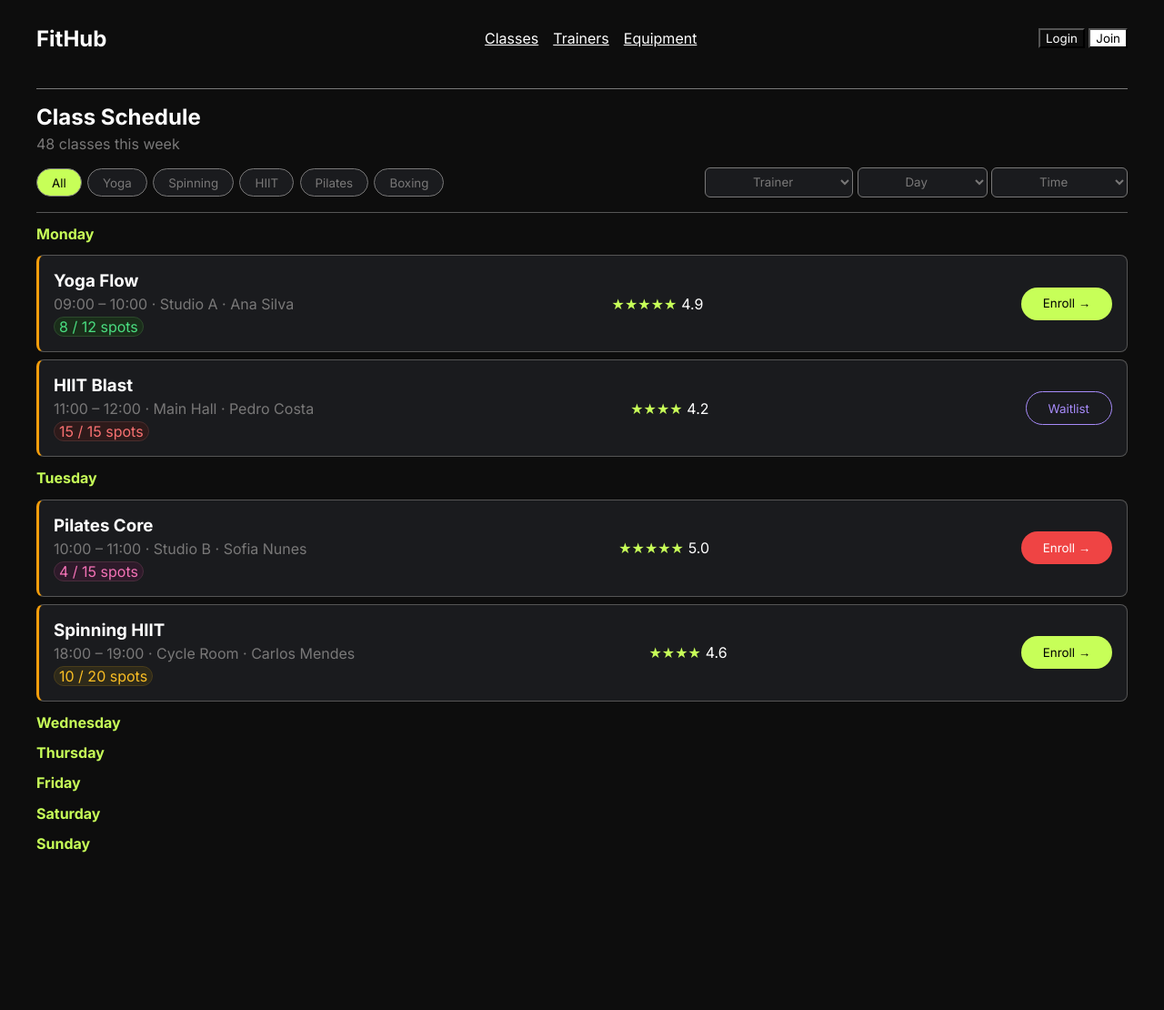
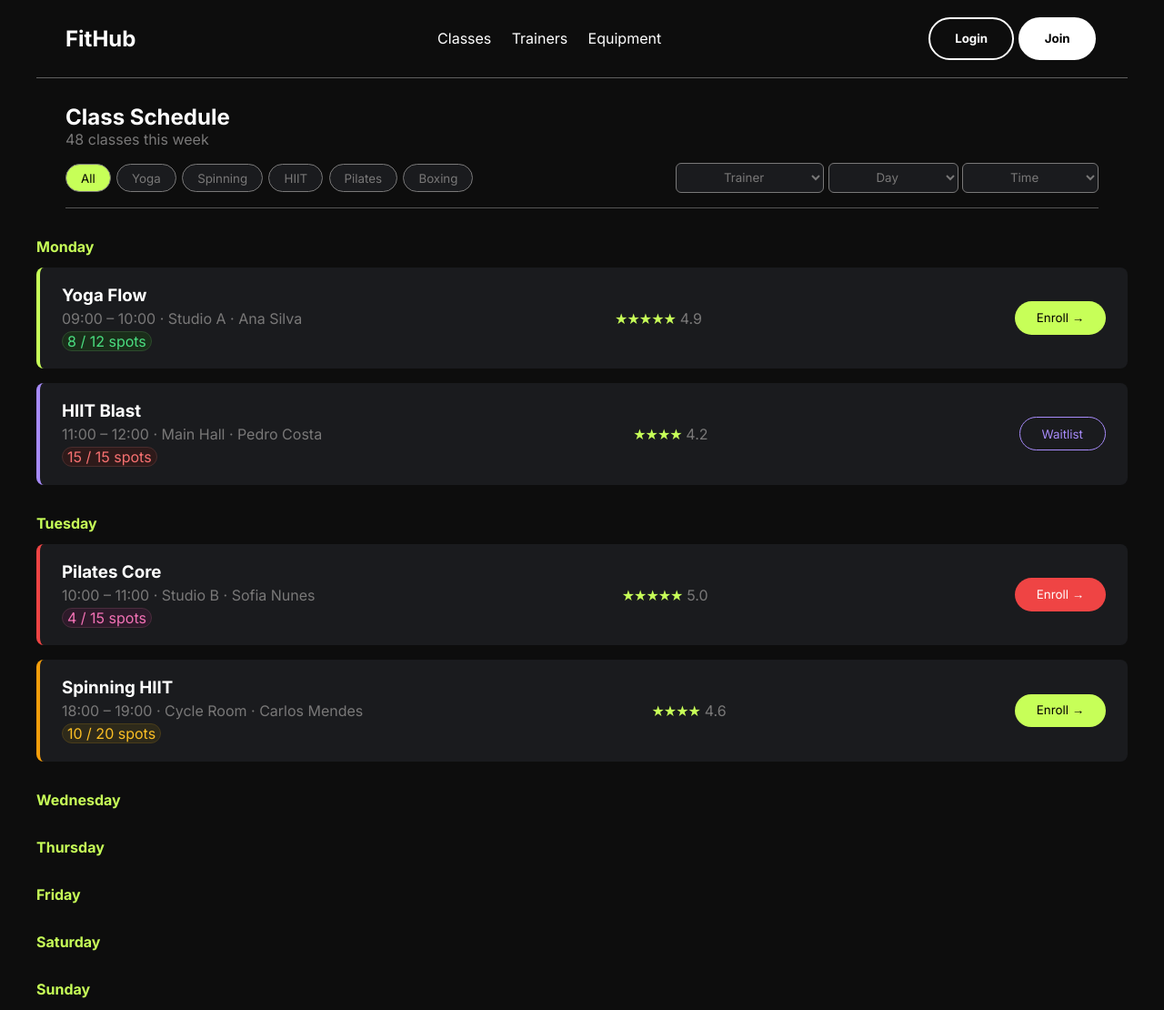
Before and after one commit to FEUP-LTW-2026/ltw-project-ltw16g07, a PHP site: page /classes.html in a window 1280 px wide. Shown: the whole page at 91% size. Before the commit the page ends 937 px from the top, so only its background shows below. Run offline with PHP 8.4, Linux system fonts and the light colour scheme.

Commit message:
versao final

```diff
--- a/classes.css
+++ b/classes.css
@@ -1,11 +1,21 @@
+
+
 body {
   padding: 0 2rem;
 }
 
+
+
+
+
+#menu {
+  border-top: 1px solid #5f5f5f;
+  padding: 0.5rem 2rem 0 2rem;
+  margin-top: 0.5rem;
+}
+
 #menu h1{
-    border-top: 1px solid #797878;
-    margin-bottom: 5px;
-    padding-top:1rem;
+  margin-bottom: 0;
 }
 #menu p{
     color:#797878;
@@ -68,17 +78,20 @@ body {
   color: #c7ff58;
 }
 
+.day {
+  margin-top: 2rem;
+}
+
 .class-card {
   display: flex;
   align-items: center;
   justify-content: space-between;
   gap: 1rem;
   background: #1a1b1e;
-  border: 1px solid #555;
   border-left: 3px solid #f59e0b;
   border-radius: 8px;
-  padding: 1rem;
-  margin-bottom: 0.5rem;
+  padding: 1.2rem 1.5rem;
+  margin-bottom: 1rem;
 }
 
 .action-btn {
@@ -123,6 +136,7 @@ body {
     display: flex;
     align-items: center;
     gap: 0.3rem;
+    color: #797878;
 
 
 }
@@ -151,6 +165,10 @@ body {
 .rating .stars {
   background: #1a1b1e;
   color: #c7ff58;
+  display: inline-flex;
+  align-items: center;
+  letter-spacing: -1px;
+  line-height: 1;
 }
 
 [data-type="yoga"] .spots {
@@ -176,3 +194,19 @@ body {
   border: 1px solid #4a3d1a;
   color: #fbbf24;
 }
+
+[data-type="yoga"] {
+  border-left: 4px solid #c7ff58;
+}
+
+[data-type="hiit"] {
+  border-left: 4px solid #a78bfa;
+}
+
+[data-type="pilates"] {
+  border-left: 4px solid #ef4444;
+}
+
+[data-type="spinning"] {
+  border-left: 4px solid #f59e0b;
+}
--- a/classes.html
+++ b/classes.html
@@ -15,8 +15,8 @@
                 <li><a href="">Equipment</a></li>
             </ul>
             <div>
-                <input type="button" value="Login">
-                <input class="joinButton" type="button" value="Join">
+                <button>Login</button>
+                <button class="joinButton">Join</button>
             </div>
         </header>
         <nav id="menu">
--- a/style.css
+++ b/style.css
@@ -10,6 +10,8 @@ header {
     display: flex;
     align-items: center;
     justify-content: space-between;
+    margin-left: 2em;
+    margin-right: 2em;
 }
 
 
@@ -19,11 +21,44 @@ header > ul {
 }
 
 header > ul > li {
-    margin-left: 8px;
-    margin-right: 8px;
+    margin-left: 0.7em;
+    margin-right: 0.7em;
+}
+
+header > ul > li > a {
+    text-decoration: none;
+    color: var(--text-dark-gray) ;
+}
+
+header > ul > li > a:hover {
+    color: white ;
+}
+
+header > div {
+    display: flex;
+}
+
+header > div > button {
+    padding-top: 1em;
+    padding-left: 2em;
+    padding-right: 2em;
+    padding-bottom: 1em;
+    border-radius: 6em;
+    margin: 0.2em;
+    border-color: var(--text-dark-gray);
+    color: var(--text-gray);
+    font-weight: bold;
+    border-style: solid;
+    cursor:pointer;
+    transition: opacity 0.2s ease, transform 0.1s ease;
+}
+
+button:active {
+    transform: scale(0.95);
 }
 
 .joinButton {
     background-color: white;
     color: black;
+    border-color: white;
 }
```
